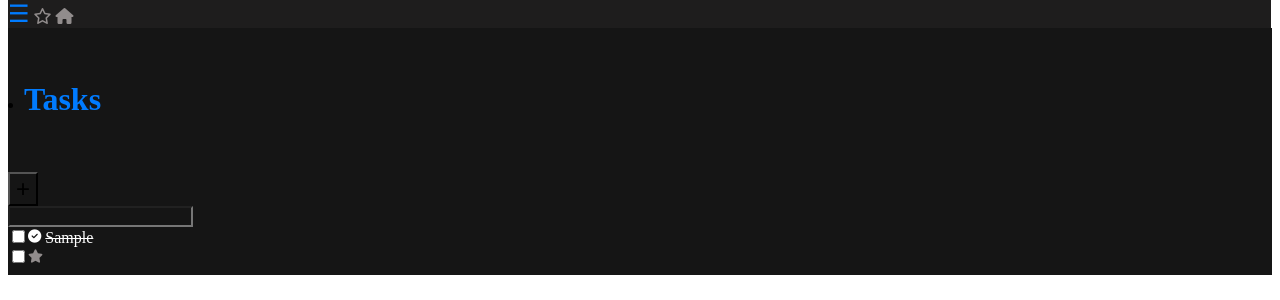
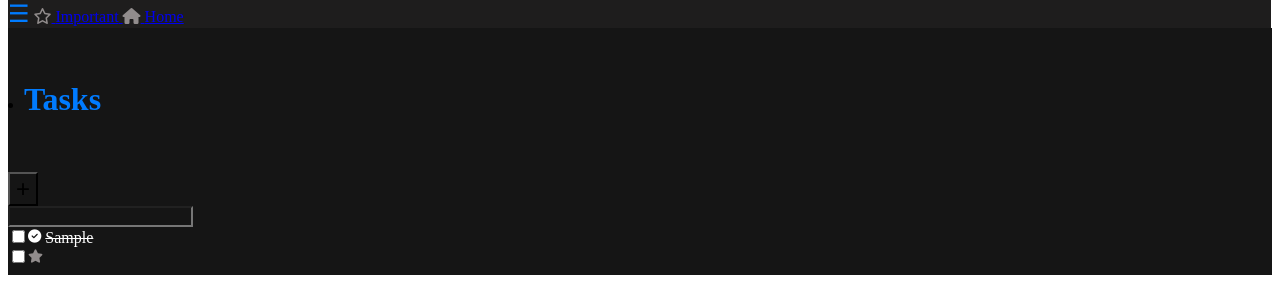
Before and after one commit to Ajsalemo/Python-Django, a Django app: page /todo/ in a window 1280 px wide. Shown: the part 47-347 px from the top of the page. Run offline with Django 3.2, Linux system fonts and the light colour scheme; tables that the repository leaves empty hold one stand-in row (values such as "Sample post"); style sheets or scripts are compiled from the project's sources; some libraries are stand-ins or nearby versions.

Commit message:
re-structured the side out menu, added dynami classes for styling

```diff
--- a/pythondjango/index/static/index/js/scripts.js
+++ b/pythondjango/index/static/index/js/scripts.js
@@ -1,5 +1,16 @@
-const openNav = () =>
-  (document.getElementById("mySidenav").style.width = "250px");
-
-const closeNav = () =>
-  (document.getElementById("mySidenav").style.width = "0");
+// Toggle option for a slide-out menu
+const openNav = () => {
+  if (document.getElementById("mySidenav").classList.contains("active")) {
+    document.getElementById("mySidenav").className =
+      "col-2 col-sm-1 col-md-1 col-lg-1 todo-page-side-column d-flex flex-column";
+    document.getElementById("sideNavContentOne").className = "d-none todo-page-sidenav-content";
+    document.getElementById("sideNavContentTwo").className = "d-none todo-page-sidenav-content";
+  } else {
+    document.getElementById("mySidenav").className =
+      "col-3 col-sm-2 col-md-2 col-lg-2 todo-page-side-column d-flex flex-column active";
+    document.getElementById("sideNavContentOne").className =
+      "d-block todo-page-sidenav-content pl-3";
+    document.getElementById("sideNavContentTwo").className =
+      "d-block todo-page-sidenav-content pl-3";
+  }
+};
--- a/pythondjango/index/static/index/scss/style.scss
+++ b/pythondjango/index/static/index/scss/style.scss
@@ -25,7 +25,7 @@
 ////////////////////////////////////////////////////////////////////////////////////////////////////////////////////////////////////////
 
 $todo-page-background-color: #000000ea;
-    $todo-page-side-menu-color:#1e1d1d;
+$todo-page-side-menu-color: #1e1d1d;
 $todo-page-primary-text-color: #007bff;
 
 ////////////////////////////////////////////////////////////////////////////////////////////////////////////////////////////////////////
@@ -38,6 +38,10 @@
   // Page background
   &-background {
     background-color: $todo-page-background-color;
+
+    &-main-content {
+      z-index: 9999;
+    }
   }
 
   ////////////////////////////////////////////////////////////////////////////////////////////////////////////////////////////////////////
@@ -56,31 +60,10 @@
     }
   }
 
-
   ////////////////////////////////////////////////////////////////////////////////////////////////////////////////////////////////////////
   // Slide out menu - todo/templates/partials/slide-menu.html
   ////////////////////////////////////////////////////////////////////////////////////////////////////////////////////////////////////////
   &-sidenav {
-                height: 100%;
-                width: 0;
-                position: fixed;
-                z-index: 1;
-                top: 0;
-                left: 0;
-                background-color: #111;
-                overflow-x: hidden;
-                transition: 0.5s;
-                padding-top: 60px;
-
-                // Close button for the slide out menu
-                &-closebtn {
-                    position: absolute;
-                    top: 0;
-                    right: 25px;
-                    font-size: 36px;
-                    margin-left: 50px;
-                }
-
     // Open button for the slide out menu
     &-openbtn {
       color: #007bff;
@@ -95,15 +78,41 @@
       font-size: 25px;
       color: #818181;
       display: block;
-                    transition: 0.3s;
 
       &:hover {
         color: #f1f1f1;
+        text-decoration: none;
       }
     }
     // Fontawesome icons - side menu
     &-icons {
       color: #918c8c;
+    }
+
+    // Sidenav content
+    &-content {
+      opacity: 1;
+      -webkit-animation: fadein 2s;
+      animation: fadein 2s;
+    }
+
+    // Animation to create a fade-in effect when the sidebar slides open
+    @-webkit-keyframes fadein {
+      0% {
+        opacity: 0.1;
+      }
+      100% {
+        opacity: 1;
+      }
+    }
+    // Animation to create a fade-in effect when the sidebar slides open
+    @keyframes fadein {
+      0% {
+        opacity: 0.1;
+      }
+      100% {
+        opacity: 1;
+      }
     }
   }
 
@@ -113,6 +122,7 @@
   &-side-column {
     border-right: 1px solid #fff;
     background-color: $todo-page-side-menu-color;
+    transition: all ease-in-out 0.15s;
   }
 
   ////////////////////////////////////////////////////////////////////////////////////////////////////////////////////////////////////////
--- a/pythondjango/todo/templates/partials/forms/downgrade_task_importance.html
+++ b/pythondjango/todo/templates/partials/forms/downgrade_task_importance.html
@@ -5,7 +5,7 @@
 >
   {{ downgrade_task_importance }}
   {% csrf_token %}
-  <button type="submit" class="todo-page-list-tasks-submit-btn">
+  <button type="submit" class="todo-page-list-tasks-submit-btn" title="Mark as important">
     <i class="fas fa-star todo-page-sidenav-icons pb-3"></i>
   </button>
 </form>
--- a/pythondjango/todo/templates/partials/forms/update_task_importance.html
+++ b/pythondjango/todo/templates/partials/forms/update_task_importance.html
@@ -5,7 +5,7 @@
 >
   {{ upgrade_task_important }}
   {% csrf_token %}
-  <button type="submit" class="todo-page-list-tasks-submit-btn">
+  <button type="submit" class="todo-page-list-tasks-submit-btn" title="Mark as important">
     <i class="far fa-star todo-page-sidenav-icons pb-3"></i>
   </button>
 </form>
--- a/pythondjango/todo/templates/partials/slide-menu.html
+++ b/pythondjango/todo/templates/partials/slide-menu.html
@@ -1,11 +1,7 @@
-<span class="todo-page-sidenav-openbtn pb-4" onclick="openNav()">&#9776;</span>
-<a href="{% url 'index' %}"><i class="far fa-star todo-page-sidenav-icons pb-3"></i></a>
-<a href="{% url 'todo' %}"><i class="fas fa-home todo-page-sidenav-icons"></i></a>
-
-<div id="mySidenav" class="todo-page-sidenav">
-  <a class="todo-page-sidenav-closebtn" onclick="closeNav()">&times;</a>
-  <a href="#">About</a>
-  <a href="#">Services</a>
-  <a href="#">Clients</a>
-  <a href="#">Contact</a>
-</div>
+<span class="todo-page-sidenav-openbtn pb-4" onclick="openNav();">&#9776;</span>
+<a href="{% url 'index' %}" title="Important tasks" class="d-flex text-white mb-2"><i class="far fa-star todo-page-sidenav-icons align-self-center"></i>
+  <span id="sideNavContentOne" class="d-none todo-page-sidenav-content">Important</span>
+</a>
+<a href="{% url 'todo' %}" title="Home" class="d-flex text-white mt-2"><i class="fas fa-home todo-page-sidenav-icons align-self-center"></i>
+  <span id="sideNavContentTwo" class="d-none todo-page-sidenav-content">Home</span>
+</a>
--- a/pythondjango/todo/templates/todo/todo.html
+++ b/pythondjango/todo/templates/todo/todo.html
@@ -7,10 +7,10 @@
 {% include "../partials/todo-navbar.html" %}
 <div class="container-fluid vh-100 todo-page-background">
   <div class="row vh-100">
-    <div class="col-2 col-sm-1 col-md-1 col-lg-1 todo-page-side-column d-flex flex-column">
+    <div class="col-2 col-sm-1 col-md-1 col-lg-1 todo-page-side-column d-flex flex-column" id="mySidenav">
       {% include "../partials/slide-menu.html" %}
     </div>
-    <div class="col">
+    <div class="col todo-page-main-content">
       {% include "../partials/sub-appbar.html" %}
       {% include "../partials/forms/add_task_form.html" %}
       {% include "../partials/list-tasks.html" %}
```
Also changed, not shown: pythondjango/todo/templates/partials/input.html (deleted, +0 -13 lines). Lines whose indentation alone changed are shown as unchanged.
